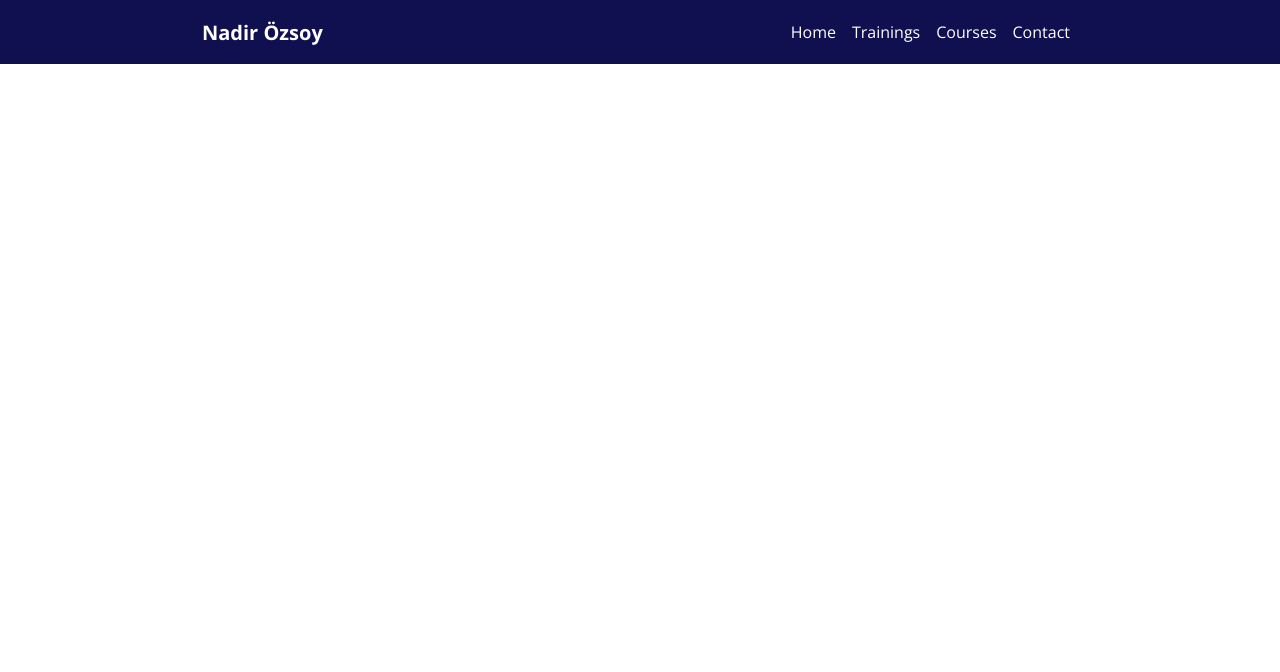
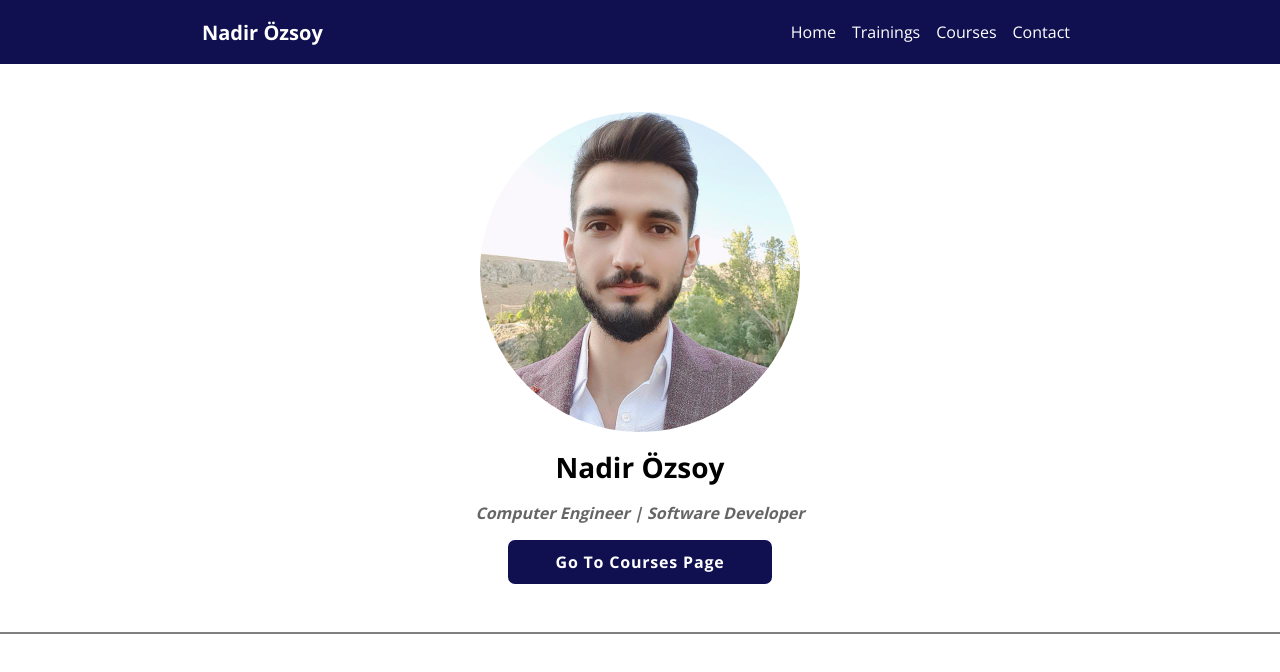
Before and after one commit to ossss1/Landing_Page, a plain HTML site: page home.html in a window 1280 px wide. Drawn offline with nearby package versions, Linux system fonts and the light colour scheme.

Commit message:
home page edited

```diff
--- a/css/global.css
+++ b/css/global.css
@@ -29,3 +29,43 @@
     max-width: 900px;
     margin: 0 auto;
 }
+
+/* Buttons */
+
+.btn {
+    padding: 0.7rem 3rem;
+    border-radius: 7px;
+    font-weight: bold;
+    letter-spacing: 0.05rem;
+}
+
+.btn-primary {
+    background-color: rgb(72, 72, 191);
+}
+
+.btn-primary:hover {
+    color: rgb(72, 72, 191);
+    background-color: rgb(255, 255, 255);
+    border: 3px rgb(72, 72, 191) solid;
+}
+
+.btn-dark {
+    background-color: rgb(16, 16, 81);
+}
+
+.btn-dark:hover {
+    color: rgb(16, 16, 81);
+    background-color: rgb(255, 255, 255);
+    border: 3px rgb(16, 16, 81) solid;
+}
+
+.btn-block {
+    width: 100%;
+    text-align: center;
+}
+
+.gonder:hover {
+    background-color: rgb(16, 16, 81);
+    border: 3px rgb(231, 231, 231) solid;
+    color: rgb(244, 244, 244);
+}
--- a/css/main.css
+++ b/css/main.css
@@ -12,6 +12,8 @@ a {
 html {
     font-family: "Open Sans", sans-serif;
 }
+
+/* Navbar Section */
 
 #navbar {
     color: rgb(255, 255, 255);
@@ -39,3 +41,34 @@ html {
     border: 0.2rem rgb(119, 86, 196) solid;
     font-weight: bold;
 }
+
+/* Home Section */
+
+#home {
+    display: flex;
+    flex-direction: column;
+    justify-content: center;
+    align-items: center;
+    padding: 3rem;
+    border-bottom: 2px grey solid;
+}
+
+#home img {
+    max-width: 100%;
+    height: 20rem;
+    border-radius: 100%;
+}
+
+#home .name h2 {
+    margin: 1rem;
+}
+
+#home .name p {
+    font-style: italic;
+    font-weight: bold;
+    opacity: 0.6;
+}
+
+#home a {
+    margin-top: 1rem;
+}
--- a/home.html
+++ b/home.html
@@ -39,6 +39,14 @@
             </nav>
         </div>
     </header>
+    <section id="home">
+        <img src="/images/pp.jpg" alt="Nadir Özsoy">
+        <div class="name">
+            <h2 class="heading-big text-center">Nadir Özsoy</h2>
+            <p>Computer Engineer | Software Developer</p>
+        </div>
+        <a class="btn btn-dark" href="/courses.html">Go To Courses Page</a>
+    </section>
 </body>
 
 </html>
```
